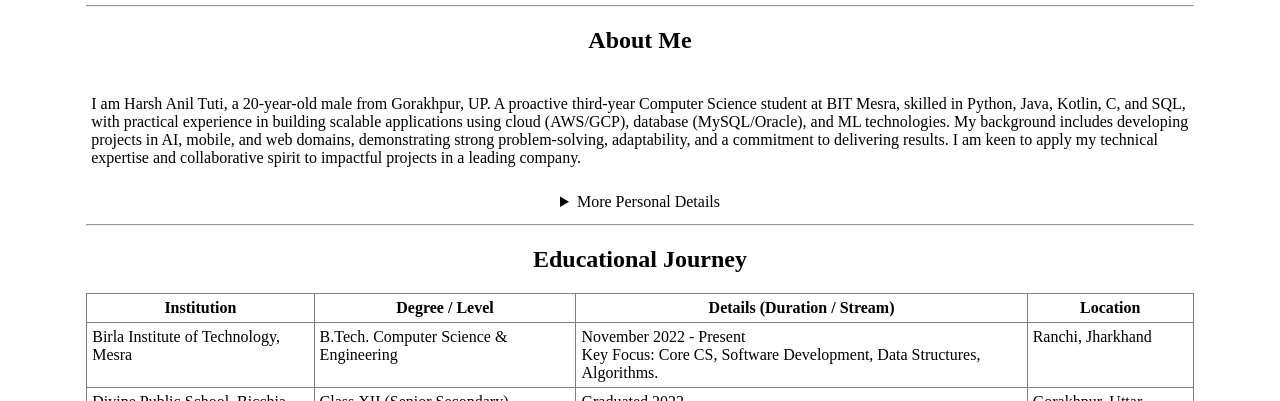
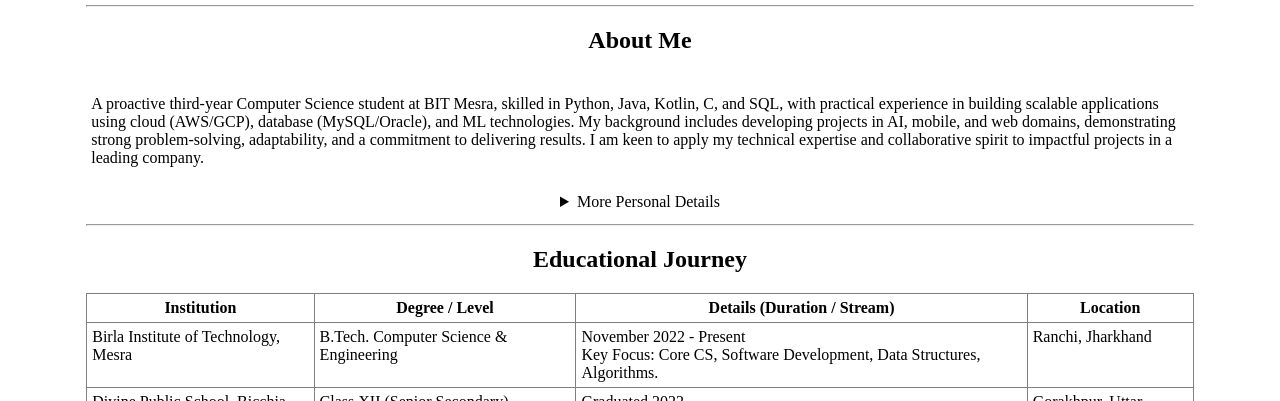
Before and after one commit to devilGamer5802/portfolio-basic, a plain HTML site: page index.html in a window 1280 px wide. Shown: the part 399-800 px from the top of the page. Drawn offline with Linux system fonts and the light colour scheme.

Commit message:
Update index.html

```diff
--- a/index.html
+++ b/index.html
@@ -38,7 +38,6 @@
                 <tr>
                     <td valign="top">
                         <p>
-                            I am Harsh Anil Tuti, a 20-year-old male from Gorakhpur, UP.
                             A proactive third-year Computer Science student at BIT Mesra, skilled in Python, Java, Kotlin, C, and SQL, with practical experience in building scalable applications using cloud (AWS/GCP), database (MySQL/Oracle), and ML technologies. My background includes developing projects in AI, mobile, and web domains, demonstrating strong problem-solving, adaptability, and a commitment to delivering results. I am keen to apply my technical expertise and collaborative spirit to impactful projects in a leading company.
                         </p>
                     </td>
```
